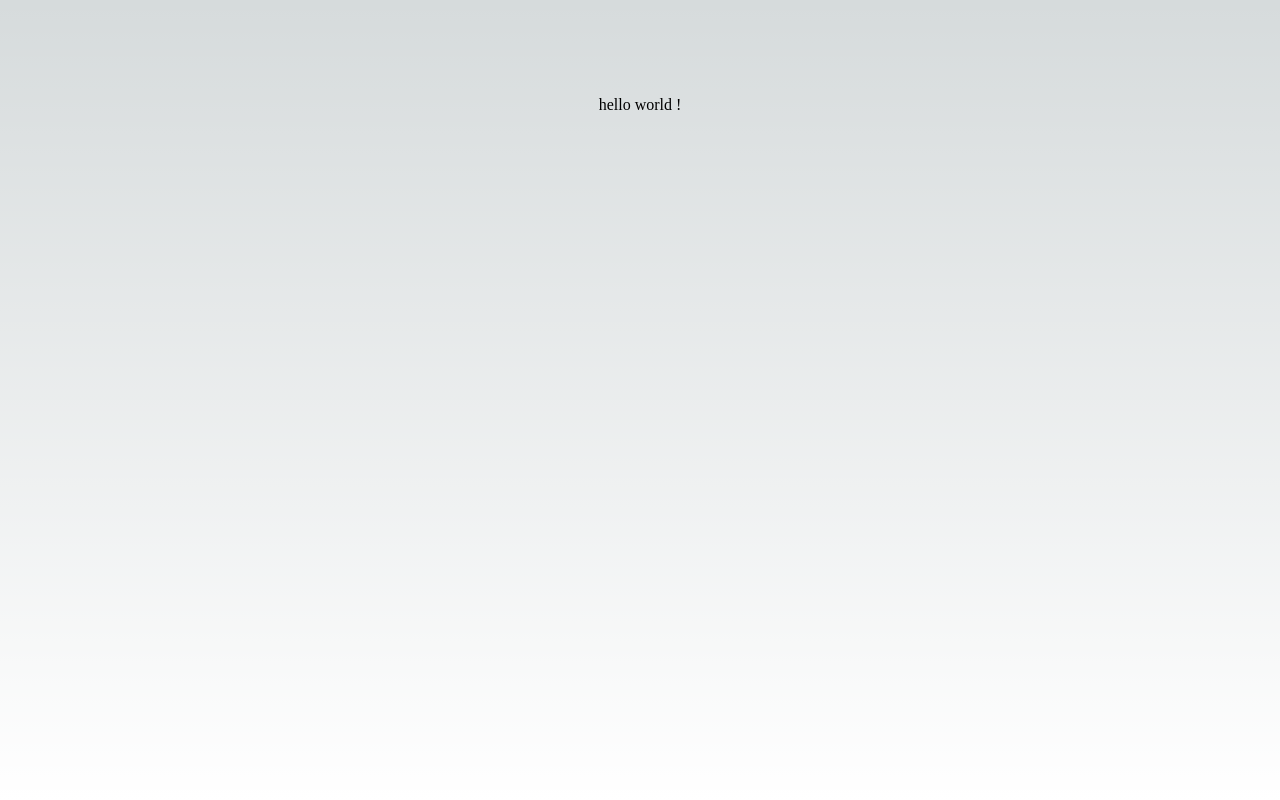
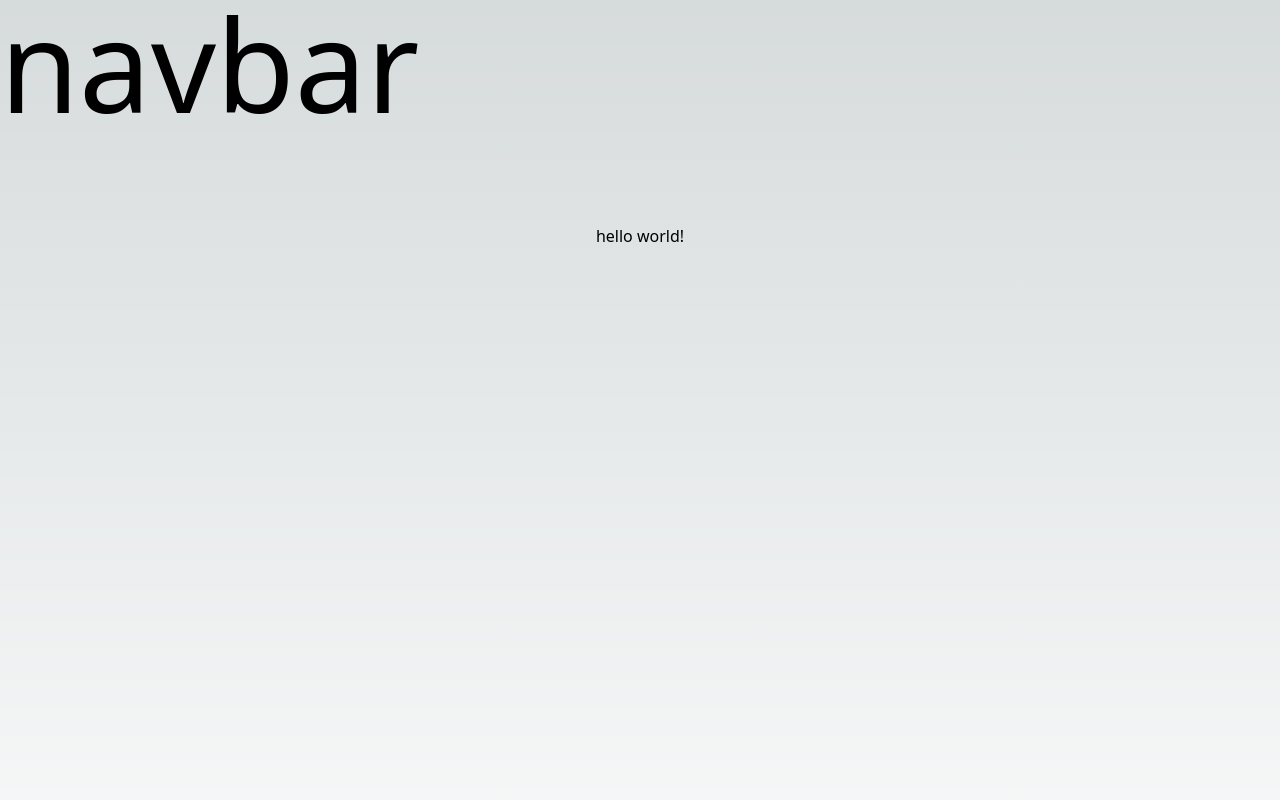
Before and after one commit to eteka03/Lulu_Games, a Next.js app: page / in a window 1280 px wide. Shown: the top 800 px of the page. Built offline with nearby package versions, Linux system fonts and the light colour scheme.

Commit message:
add tailwind and start layout

```diff
--- /dev/null
+++ b/components/Layout/Footer.jsx
@@ -0,0 +1,9 @@
+import React from 'react'
+
+const Footer = () => {
+  return (
+    <div className='text-9xl'>Footer</div>
+  )
+}
+
+export default Footer
--- /dev/null
+++ b/components/Layout/Layout.jsx
@@ -0,0 +1,15 @@
+import React from 'react'
+import Navbar from './Navbar'
+import Footer from './Footer'
+
+const Layout = ({children}) => {
+  return (
+    <>
+      <Navbar/>
+      <div>{children}</div>
+      <Footer/>
+    </>
+  )
+}
+
+export default Layout
--- /dev/null
+++ b/components/Layout/Navbar.jsx
@@ -0,0 +1,11 @@
+import React from 'react'
+
+const Navbar = () => {
+  return (
+    <div className='text-9xl'>
+        navbar
+    </div>
+  )
+}
+
+export default Navbar
--- a/package.json
+++ b/package.json
@@ -15,5 +15,10 @@
     "next": "13.0.7",
     "react": "18.2.0",
     "react-dom": "18.2.0"
+  },
+  "devDependencies": {
+    "autoprefixer": "^10.4.13",
+    "postcss": "^8.4.20",
+    "tailwindcss": "^3.2.4"
   }
 }
--- a/pages/_app.js
+++ b/pages/_app.js
@@ -1,5 +1,7 @@
+import Layout from '../components/Layout/Layout'
 import '../styles/globals.css'
 
 export default function App({ Component, pageProps }) {
-  return <Component {...pageProps} />
+
+  return <Layout><Component {...pageProps} /></Layout>
 }
--- a/pages/index.js
+++ b/pages/index.js
@@ -15,7 +15,8 @@ export default function Home() {
         <link rel="icon" href="/favicon.ico" />
       </Head>
       <main className={styles.main}>
-        hello world !
+        hello world!
+
       </main>
     </>
   )
--- /dev/null
+++ b/postcss.config.js
@@ -0,0 +1,6 @@
+module.exports = {
+  plugins: {
+    tailwindcss: {},
+    autoprefixer: {},
+  },
+}
--- a/styles/globals.css
+++ b/styles/globals.css
@@ -1,3 +1,7 @@
+@tailwind base;
+@tailwind components;
+@tailwind utilities;
+
 :root {
   --max-width: 1100px;
   --border-radius: 12px;
--- /dev/null
+++ b/tailwind.config.js
@@ -0,0 +1,11 @@
+/** @type {import('tailwindcss').Config} */
+module.exports = {
+  content: [
+    "./pages/**/*.{js,ts,jsx,tsx}",
+    "./components/**/*.{js,ts,jsx,tsx}",
+  ],
+  theme: {
+    extend: {},
+  },
+  plugins: [],
+}
```
Also changed, not shown: 1 other file (tests, documents, lock files or other folders).
